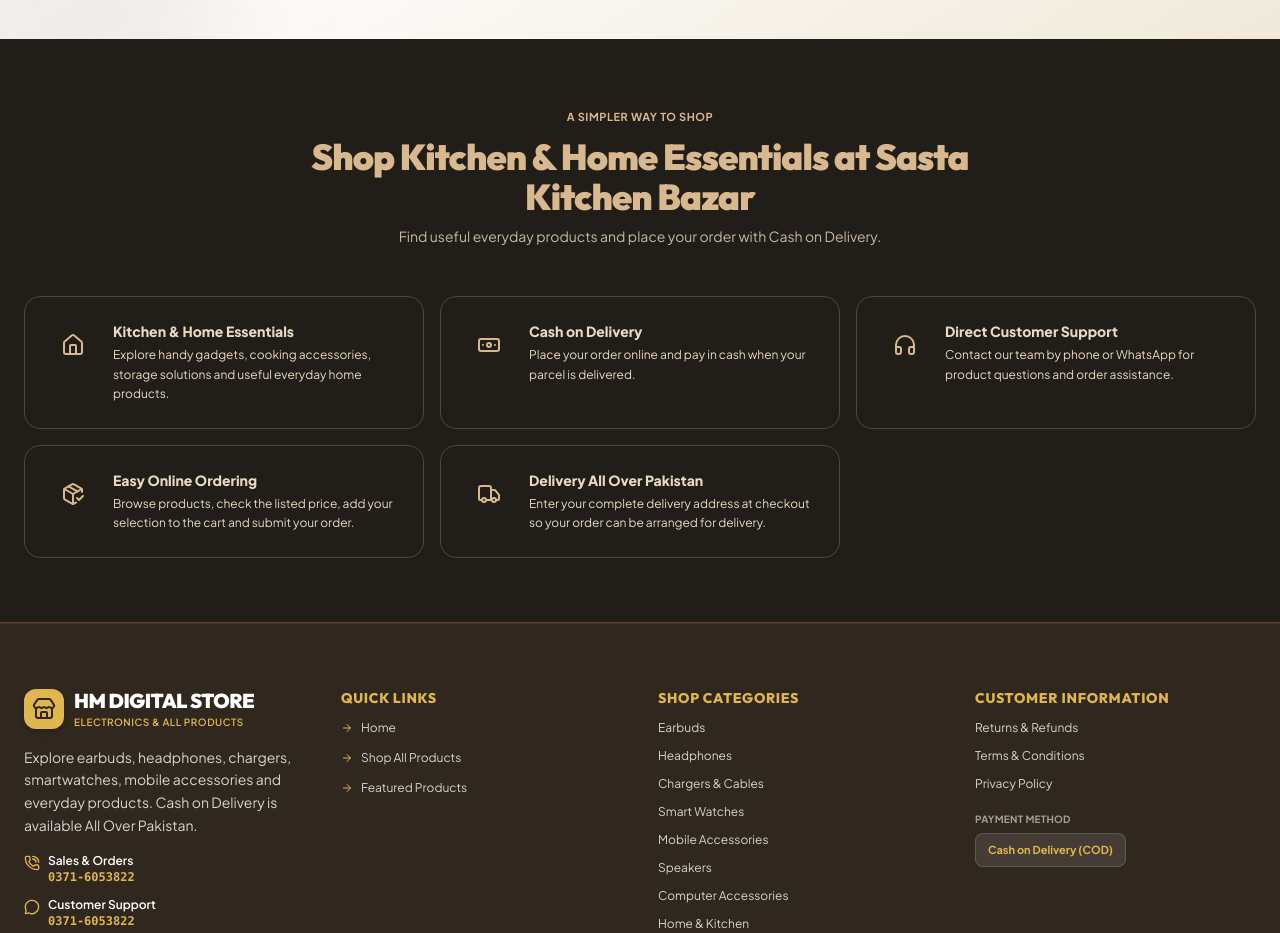
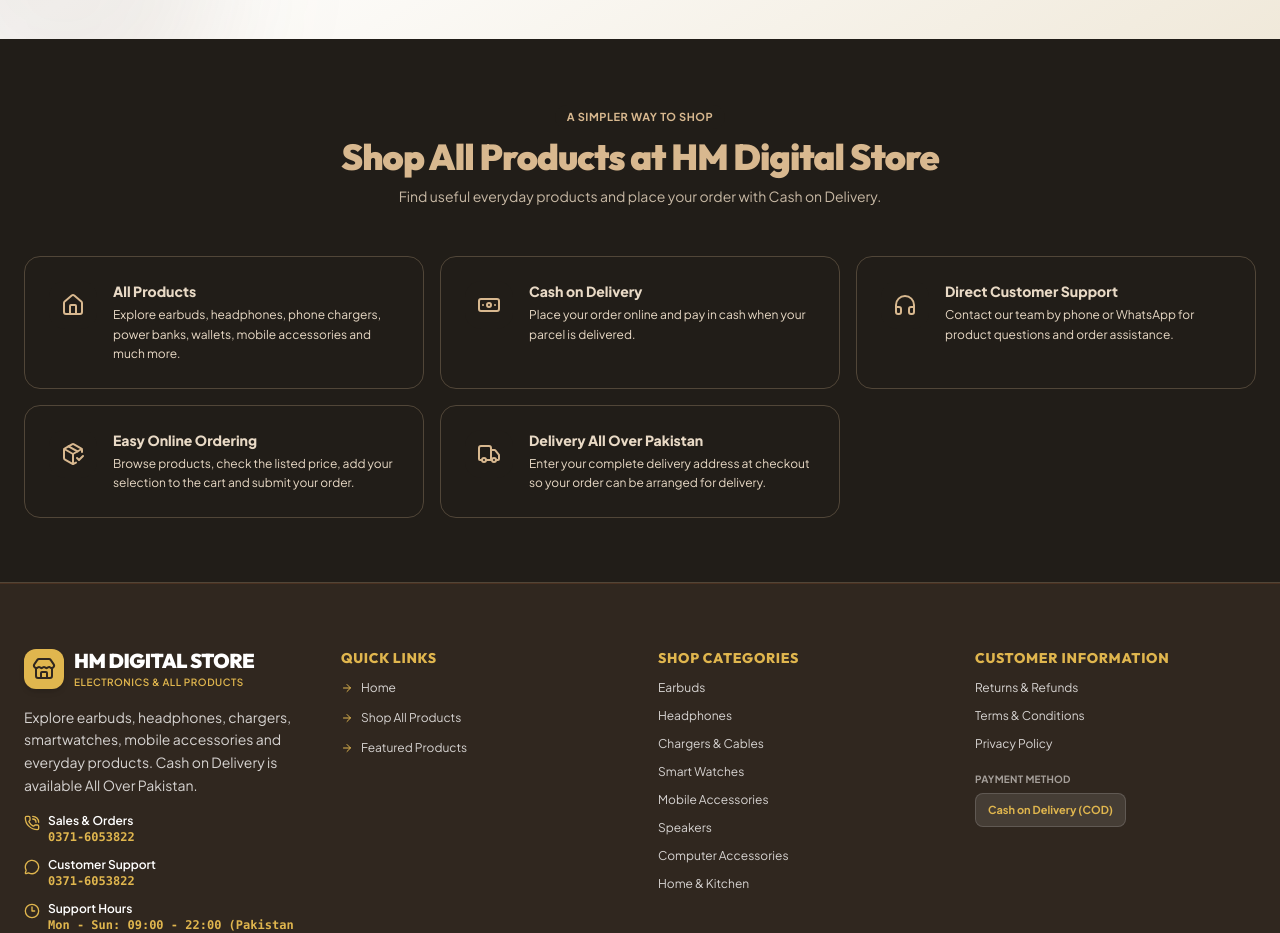
Before and after one commit to hmqm826-lab/sasta-kitchen-bazar, a React (Vite) app: page / in a window 1280 px wide. Shown: the part 860-1793 px from the top of the page. Built offline with nearby package versions, Linux system fonts and the light colour scheme.

Commit message:
Update HM Digital Store branding and product labels

```diff
--- a/src/components/WhyChooseUs.tsx
+++ b/src/components/WhyChooseUs.tsx
@@ -5,8 +5,8 @@ export const WhyChooseUs: React.FC = () => {
   const benefits = [
     {
       icon: <House className="h-6 w-6 text-[#65452F]" />,
-      title: 'Kitchen & Home Essentials',
-      description: 'Explore handy gadgets, cooking accessories, storage solutions and useful everyday home products.',
+      title: 'All Products',
+      description: 'Explore earbuds, headphones, phone chargers, power banks, wallets, mobile accessories and much more.',
     },
     {
       icon: <Banknote className="h-6 w-6 text-[#65452F]" />,
@@ -36,7 +36,7 @@ export const WhyChooseUs: React.FC = () => {
         <div className="mx-auto mb-9 max-w-2xl text-center sm:mb-12">
           <span className="mb-2 inline-flex rounded-full bg-[#F0E9DA] px-3 py-1 text-[11px] font-bold uppercase tracking-wider text-[#65452F]">A simpler way to shop</span>
           <h2 className="font-heading text-2xl font-black tracking-tight text-[#493020] sm:text-3xl md:text-4xl">
-            Shop Kitchen & Home Essentials at Sasta Kitchen Bazar
+            Shop All Products at HM Digital Store
           </h2>
           <p className="mt-2 text-xs leading-relaxed text-stone-500 sm:text-sm">
             Find useful everyday products and place your order with Cash on Delivery.
```
